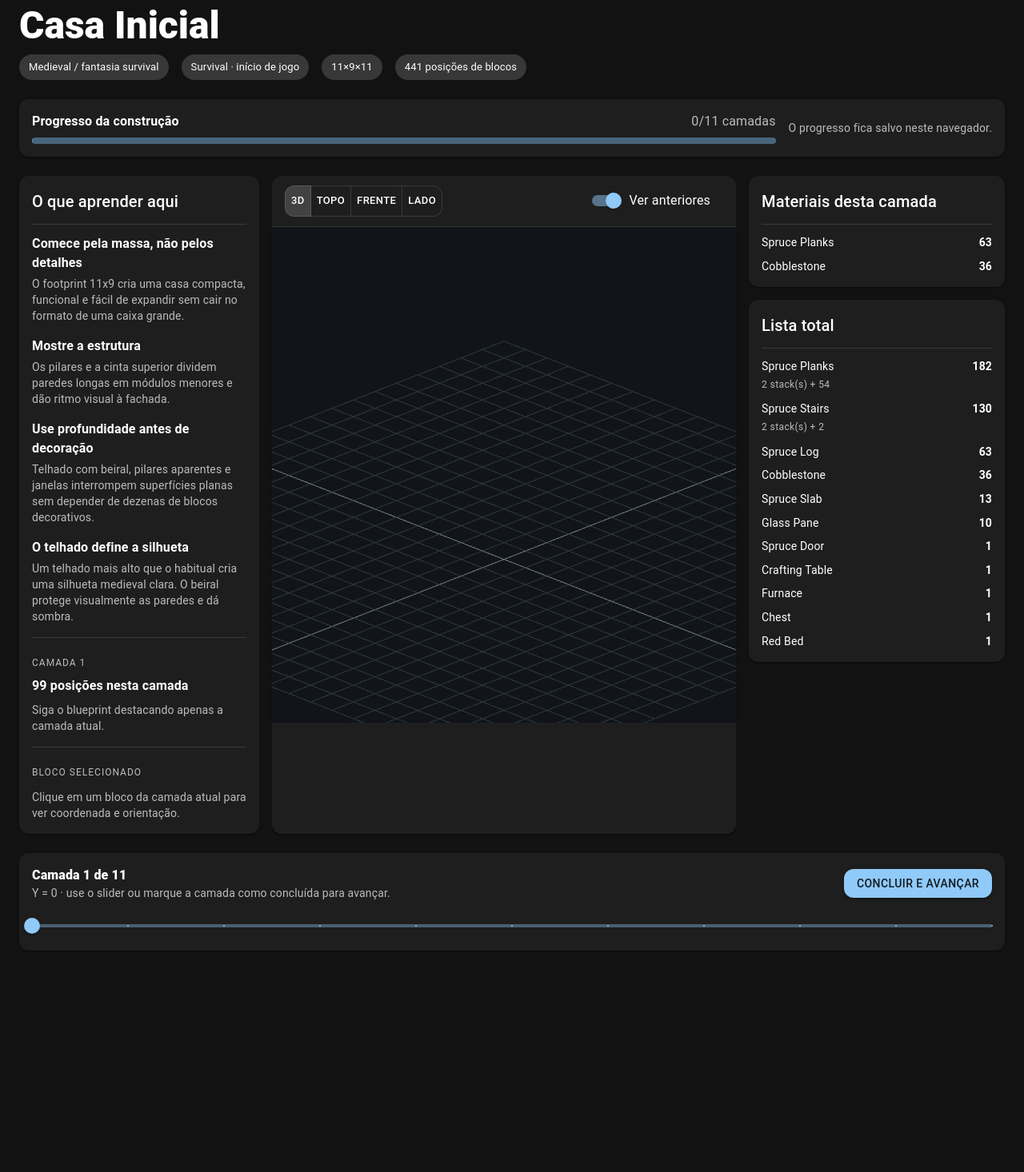
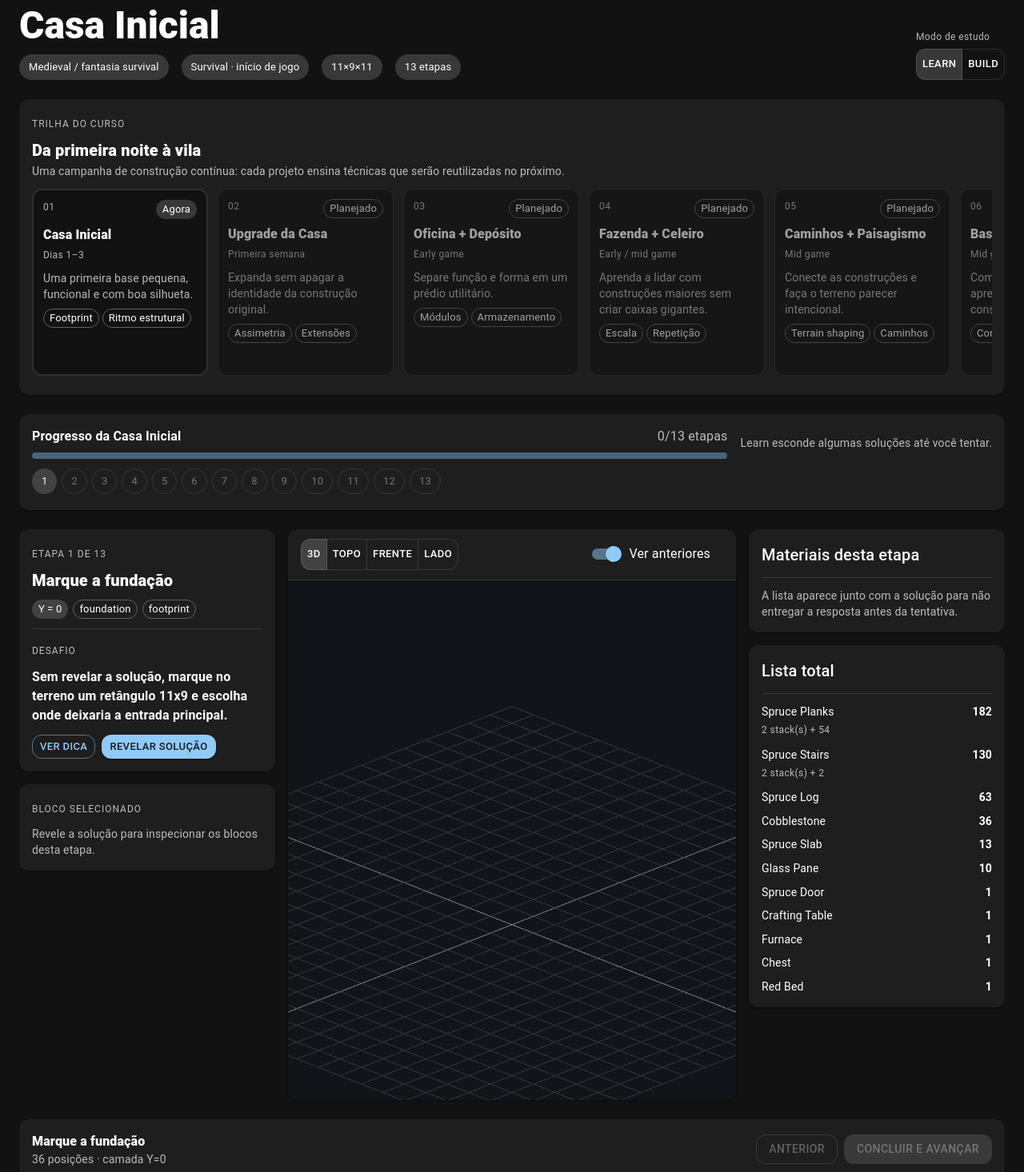
Before and after one commit to andreaselias/minecraft-building-academy, a React (Vite) app: page / in a window 1280 px wide. Shown: the part 60-1526 px from the top of the page at 80% size. Before the commit the page ends 1281 px from the top, so only its background shows below. Built offline with nearby package versions, Linux system fonts and the light colour scheme.

Commit message:
feat: add Learn and Build modes with sequential steps

```diff
--- a/src/App.tsx
+++ b/src/App.tsx
@@ -8,7 +8,6 @@ import {
   FormControlLabel,
   LinearProgress,
   Paper,
-  Slider,
   Stack,
   Switch,
   ToggleButton,
@@ -16,47 +15,52 @@ import {
   Typography,
 } from '@mui/material'
 import { BlueprintViewer, type CameraPreset } from './components/BlueprintViewer'
+import { CourseRoadmap } from './components/CourseRoadmap'
+import { buildingCourse } from './data/course'
 import { starterHouse } from './data/starter-house'
 import type { BlueprintBlock } from './domain/blueprint'
 import {
   blockDisplayName,
-  summarizeLayer,
   summarizeMaterials,
 } from './utils/materials'
 
-const storageKey = 'minecraft-building-academy:starter-house-01:layers'
+type LearningMode = 'build' | 'learn'
 
-function loadCompletedLayers() {
+const storageKey = 'minecraft-building-academy:starter-house-01:steps'
+
+function loadCompletedSteps() {
   try {
     const value = localStorage.getItem(storageKey)
-    if (!value) return [] as number[]
+    if (!value) return [] as string[]
     const parsed = JSON.parse(value)
-    return Array.isArray(parsed) ? parsed.filter((item) => Number.isInteger(item)) : []
+    return Array.isArray(parsed)
+      ? parsed.filter((item): item is string => typeof item === 'string')
+      : []
   } catch {
-    return [] as number[]
+    return [] as string[]
   }
 }
 
 export default function App() {
-  const [layer, setLayer] = useState(0)
+  const [mode, setMode] = useState<LearningMode>('learn')
+  const [stepIndex, setStepIndex] = useState(0)
   const [showPrevious, setShowPrevious] = useState(true)
   const [cameraPreset, setCameraPreset] = useState<CameraPreset>('iso')
-  const [completedLayers, setCompletedLayers] = useState<number[]>(loadCompletedLayers)
+  const [completedStepIds, setCompletedStepIds] = useState<string[]>(loadCompletedSteps)
   const [selectedBlock, setSelectedBlock] = useState<BlueprintBlock | null>(null)
+  const [solutionRevealed, setSolutionRevealed] = useState(false)
+  const [hintRevealed, setHintRevealed] = useState(false)
 
-  const maxLayer = useMemo(
-    () => Math.max(...starterHouse.blocks.map((block) => block.y)),
-    [],
-  )
+  const currentStep = starterHouse.steps[stepIndex]
 
-  const currentLayerBlocks = useMemo(
-    () => starterHouse.blocks.filter((block) => block.y === layer),
-    [layer],
+  const currentStepBlocks = useMemo(
+    () => starterHouse.blocks.filter((block) => block.stepId === currentStep.id),
+    [currentStep.id],
   )
 
   const currentMaterials = useMemo(
-    () => summarizeLayer(starterHouse.blocks, layer),
-    [layer],
+    () => summarizeMaterials(currentStepBlocks),
+    [currentStepBlocks],
   )
 
   const totalMaterials = useMemo(
@@ -64,33 +68,78 @@ export default function App() {
     [],
   )
 
-  const progress = (completedLayers.length / (maxLayer + 1)) * 100
-  const layerComplete = completedLayers.includes(layer)
+  const firstIncompleteIndex = useMemo(() => {
+    const index = starterHouse.steps.findIndex(
+      (step) => !completedStepIds.includes(step.id),
+    )
+    return index === -1 ? starterHouse.steps.length - 1 : index
+  }, [completedStepIds])
+
+  const stepComplete = completedStepIds.includes(currentStep.id)
+  const challengeLocked =
+    mode === 'learn' &&
+    Boolean(currentStep.challenge) &&
+    !solutionRevealed &&
+    !stepComplete
+
+  const currentStepVisible = mode === 'build' || !challengeLocked
+
+  const visibleStepIds = useMemo(() => {
+    if (!showPrevious) {
+      return currentStepVisible ? [currentStep.id] : []
+    }
+
+    const previous = starterHouse.steps
+      .slice(0, stepIndex)
+      .map((step) => step.id)
+
+    return currentStepVisible ? [...previous, currentStep.id] : previous
+  }, [currentStep.id, currentStepVisible, showPrevious, stepIndex])
+
+  const progress = (completedStepIds.length / starterHouse.steps.length) * 100
 
   useEffect(() => {
-    localStorage.setItem(storageKey, JSON.stringify(completedLayers))
-  }, [completedLayers])
+    localStorage.setItem(storageKey, JSON.stringify(completedStepIds))
+  }, [completedStepIds])
 
   useEffect(() => {
     setSelectedBlock(null)
-  }, [layer])
+    setSolutionRevealed(false)
+    setHintRevealed(false)
+  }, [stepIndex, mode])
 
-  function toggleLayerComplete() {
-    if (layerComplete) {
-      setCompletedLayers((current) => current.filter((item) => item !== layer))
-      return
+  function visitStep(index: number) {
+    if (index > firstIncompleteIndex) return
+    setStepIndex(index)
   }
 
-    setCompletedLayers((current) => [...new Set([...current, layer])].sort((a, b) => a - b))
+  function completeCurrentStep() {
+    if (challengeLocked || stepComplete) return
 
-    if (layer < maxLayer) {
-      setLayer(layer + 1)
+    setCompletedStepIds((current) => [...new Set([...current, currentStep.id])])
+
+    if (stepIndex < starterHouse.steps.length - 1) {
+      setStepIndex(stepIndex + 1)
     }
   }
+
+  function goToNextUnlockedStep() {
+    if (stepIndex < firstIncompleteIndex) {
+      setStepIndex(stepIndex + 1)
+    }
+  }
+
+  const canComplete = !stepComplete && !challengeLocked
 
   return (
     <Container maxWidth="xl" sx={{ py: { xs: 2, md: 4 } }}>
       <Stack spacing={3}>
+        <Stack
+          direction={{ xs: 'column', md: 'row' }}
+          justifyContent="space-between"
+          alignItems={{ md: 'flex-end' }}
+          spacing={2}
+        >
           <Box>
             <Typography variant="overline" color="text.secondary">
               Minecraft Building Academy · Bedrock
@@ -110,17 +159,43 @@ export default function App() {
                   starterHouse.size.height
                 }
               />
-            <Chip label={starterHouse.blocks.length + ' posições de blocos'} />
+              <Chip label={starterHouse.steps.length + ' etapas'} />
             </Stack>
           </Box>
 
+          <Box>
+            <Typography variant="caption" color="text.secondary">
+              Modo de estudo
+            </Typography>
+            <ToggleButtonGroup
+              exclusive
+              size="small"
+              value={mode}
+              onChange={(_, value: LearningMode | null) => {
+                if (value) setMode(value)
+              }}
+              sx={{ display: 'flex', mt: 0.5 }}
+            >
+              <ToggleButton value="learn">Learn</ToggleButton>
+              <ToggleButton value="build">Build</ToggleButton>
+            </ToggleButtonGroup>
+          </Box>
+        </Stack>
+
+        <CourseRoadmap course={buildingCourse} />
+
         <Paper sx={{ p: 2 }}>
-          <Stack direction={{ xs: 'column', md: 'row' }} spacing={2} alignItems={{ md: 'center' }}>
+          <Stack spacing={1.5}>
+            <Stack
+              direction={{ xs: 'column', md: 'row' }}
+              spacing={2}
+              alignItems={{ md: 'center' }}
+            >
               <Box sx={{ flex: 1 }}>
                 <Stack direction="row" justifyContent="space-between" spacing={2}>
-                <Typography fontWeight={700}>Progresso da construção</Typography>
+                  <Typography fontWeight={700}>Progresso da Casa Inicial</Typography>
                   <Typography color="text.secondary">
-                  {completedLayers.length}/{maxLayer + 1} camadas
+                    {completedStepIds.length}/{starterHouse.steps.length} etapas
                   </Typography>
                 </Stack>
                 <LinearProgress
@@ -129,47 +204,130 @@ export default function App() {
                   sx={{ mt: 1, height: 8, borderRadius: 999 }}
                 />
               </Box>
+
               <Typography variant="body2" color="text.secondary">
-              O progresso fica salvo neste navegador.
+                {mode === 'learn'
+                  ? 'Learn esconde algumas soluções até você tentar.'
+                  : 'Build mostra o blueprint imediatamente.'}
               </Typography>
+            </Stack>
+
+            <Box
+              sx={{
+                display: 'flex',
+                gap: 0.75,
+                overflowX: 'auto',
+                pb: 0.5,
+              }}
+            >
+              {starterHouse.steps.map((step, index) => {
+                const completed = completedStepIds.includes(step.id)
+                const current = index === stepIndex
+                const unlocked = index <= firstIncompleteIndex
+
+                return (
+                  <Chip
+                    key={step.id}
+                    clickable={unlocked}
+                    disabled={!unlocked}
+                    onClick={() => visitStep(index)}
+                    variant={completed || current ? 'filled' : 'outlined'}
+                    label={(completed ? '✓ ' : '') + String(index + 1)}
+                  />
+                )
+              })}
+            </Box>
           </Stack>
         </Paper>
 
         <Box
           sx={{
             display: 'grid',
-            gridTemplateColumns: { xs: '1fr', lg: '300px minmax(0, 1fr) 320px' },
+            gridTemplateColumns: { xs: '1fr', lg: '320px minmax(0, 1fr) 320px' },
             gap: 2,
           }}
         >
+          <Stack spacing={2}>
             <Paper sx={{ p: 2 }}>
-            <Typography variant="h6">O que aprender aqui</Typography>
-            <Divider sx={{ my: 1.5 }} />
-            <Stack spacing={2}>
-              {starterHouse.lessons.map((lesson) => (
-                <Box key={lesson.id}>
-                  <Typography fontWeight={700}>{lesson.title}</Typography>
-                  <Typography variant="body2" color="text.secondary" sx={{ mt: 0.5 }}>
-                    {lesson.explanation}
+              <Stack spacing={1.5}>
+                <Box>
+                  <Typography variant="overline" color="text.secondary">
+                    Etapa {stepIndex + 1} de {starterHouse.steps.length}
+                  </Typography>
+                  <Typography variant="h6" fontWeight={800}>
+                    {currentStep.title}
+                  </Typography>
+                  <Stack direction="row" gap={0.75} flexWrap="wrap" sx={{ mt: 1 }}>
+                    <Chip size="small" label={'Y = ' + currentStep.layer} />
+                    <Chip size="small" variant="outlined" label={currentStep.kind} />
+                    {currentStep.concept && (
+                      <Chip size="small" variant="outlined" label={currentStep.concept} />
+                    )}
+                  </Stack>
+                </Box>
+
+                {challengeLocked && currentStep.challenge ? (
+                  <>
+                    <Divider />
+                    <Box>
+                      <Typography variant="overline" color="text.secondary">
+                        Desafio
+                      </Typography>
+                      <Typography fontWeight={700} sx={{ mt: 0.5 }}>
+                        {currentStep.challenge.prompt}
                       </Typography>
                     </Box>
-              ))}
+
+                    {hintRevealed && currentStep.challenge.hint && (
+                      <Typography variant="body2" color="text.secondary">
+                        Dica: {currentStep.challenge.hint}
+                      </Typography>
+                    )}
+
+                    <Stack direction="row" gap={1} flexWrap="wrap">
+                      {currentStep.challenge.hint && !hintRevealed && (
+                        <Button variant="outlined" size="small" onClick={() => setHintRevealed(true)}>
+                          Ver dica
+                        </Button>
+                      )}
+                      <Button variant="contained" size="small" onClick={() => setSolutionRevealed(true)}>
+                        Revelar solução
+                      </Button>
                     </Stack>
-
-            <Divider sx={{ my: 2 }} />
-
-            <Typography variant="overline" color="text.secondary">
-              Camada {layer + 1}
-            </Typography>
-            <Typography fontWeight={700}>
-              {currentLayerBlocks.length} posições nesta camada
-            </Typography>
-            <Typography variant="body2" color="text.secondary" sx={{ mt: 1 }}>
-              {starterHouse.layerNotes?.[layer] ?? 'Siga o blueprint destacando apenas a camada atual.'}
+                  </>
+                ) : (
+                  <>
+                    <Typography variant="body2" color="text.secondary">
+                      {currentStep.description}
                     </Typography>
 
-            <Divider sx={{ my: 2 }} />
+                    {currentStep.tip && (
+                      <Box>
+                        <Typography variant="caption" color="text.secondary">
+                          Por que funciona
+                        </Typography>
+                        <Typography variant="body2">{currentStep.tip}</Typography>
+                      </Box>
+                    )}
 
+                    {mode === 'learn' &&
+                      currentStep.challenge?.reflection &&
+                      (solutionRevealed || stepComplete) && (
+                        <Box>
+                          <Typography variant="caption" color="text.secondary">
+                            Observe
+                          </Typography>
+                          <Typography variant="body2">
+                            {currentStep.challenge.reflection}
+                          </Typography>
+                        </Box>
+                      )}
+                  </>
+                )}
+              </Stack>
+            </Paper>
+
+            <Paper sx={{ p: 2 }}>
               <Typography variant="overline" color="text.secondary">
                 Bloco selecionado
               </Typography>
@@ -198,10 +356,13 @@ export default function App() {
                 </Stack>
               ) : (
                 <Typography variant="body2" color="text.secondary" sx={{ mt: 0.5 }}>
-                Clique em um bloco da camada atual para ver coordenada e orientação.
+                  {currentStepVisible
+                    ? 'Clique em um bloco novo para ver coordenada e orientação.'
+                    : 'Revele a solução para inspecionar os blocos desta etapa.'}
                 </Typography>
               )}
             </Paper>
+          </Stack>
 
           <Paper sx={{ overflow: 'hidden' }}>
             <Box
@@ -240,11 +401,11 @@ export default function App() {
               />
             </Box>
             <Divider />
-            <Box sx={{ height: { xs: 480, md: 620 } }}>
+            <Box sx={{ height: { xs: 480, md: 650 } }}>
               <BlueprintViewer
                 blueprint={starterHouse}
-                layer={layer}
-                showPrevious={showPrevious}
+                visibleStepIds={visibleStepIds}
+                currentStepId={currentStep.id}
                 cameraPreset={cameraPreset}
                 selectedBlock={selectedBlock}
                 onSelectBlock={setSelectedBlock}
@@ -254,8 +415,14 @@ export default function App() {
 
           <Stack spacing={2}>
             <Paper sx={{ p: 2 }}>
-              <Typography variant="h6">Materiais desta camada</Typography>
+              <Typography variant="h6">Materiais desta etapa</Typography>
               <Divider sx={{ my: 1.5 }} />
+
+              {challengeLocked ? (
+                <Typography variant="body2" color="text.secondary">
+                  A lista aparece junto com a solução para não entregar a resposta antes da tentativa.
+                </Typography>
+              ) : (
                 <Stack spacing={1.2}>
                   {currentMaterials.map((item) => (
                     <Stack
@@ -273,6 +440,7 @@ export default function App() {
                     </Stack>
                   ))}
                 </Stack>
+              )}
             </Paper>
 
             <Paper sx={{ p: 2 }}>
@@ -302,41 +470,48 @@ export default function App() {
         </Box>
 
         <Paper sx={{ p: 2 }}>
-          <Stack spacing={2}>
           <Stack
-              direction={{ xs: 'column', sm: 'row' }}
+            direction={{ xs: 'column', md: 'row' }}
             justifyContent="space-between"
-              alignItems={{ sm: 'center' }}
+            alignItems={{ md: 'center' }}
             spacing={2}
           >
             <Box>
-                <Typography fontWeight={800}>
-                  Camada {layer + 1} de {maxLayer + 1}
-                </Typography>
+              <Typography fontWeight={800}>{currentStep.title}</Typography>
               <Typography variant="body2" color="text.secondary">
-                  Y = {layer} · use o slider ou marque a camada como concluída para avançar.
+                {currentStepBlocks.length} posições · camada Y={currentStep.layer}
               </Typography>
             </Box>
+
+            <Stack direction="row" gap={1} flexWrap="wrap">
               <Button
-                variant={layerComplete ? 'outlined' : 'contained'}
-                onClick={toggleLayerComplete}
+                variant="outlined"
+                disabled={stepIndex === 0}
+                onClick={() => setStepIndex(stepIndex - 1)}
               >
-                {layerComplete
-                  ? 'Reabrir esta camada'
-                  : layer < maxLayer
-                    ? 'Concluir e avançar'
-                    : 'Concluir construção'}
+                Anterior
               </Button>
+
+              {stepComplete ? (
+                <Button
+                  variant="contained"
+                  disabled={stepIndex >= firstIncompleteIndex}
+                  onClick={goToNextUnlockedStep}
+                >
+                  Próxima etapa
+                </Button>
+              ) : (
+                <Button
+                  variant="contained"
+                  disabled={!canComplete}
+                  onClick={completeCurrentStep}
+                >
+                  {stepIndex === starterHouse.steps.length - 1
+                    ? 'Concluir Casa Inicial'
+                    : 'Concluir e avançar'}
+                </Button>
+              )}
             </Stack>
-
-            <Slider
-              value={layer}
-              min={0}
-              max={maxLayer}
-              step={1}
-              marks
-              onChange={(_, value) => setLayer(value as number)}
-            />
           </Stack>
         </Paper>
       </Stack>
```
Lines whose indentation alone changed are shown as unchanged.
